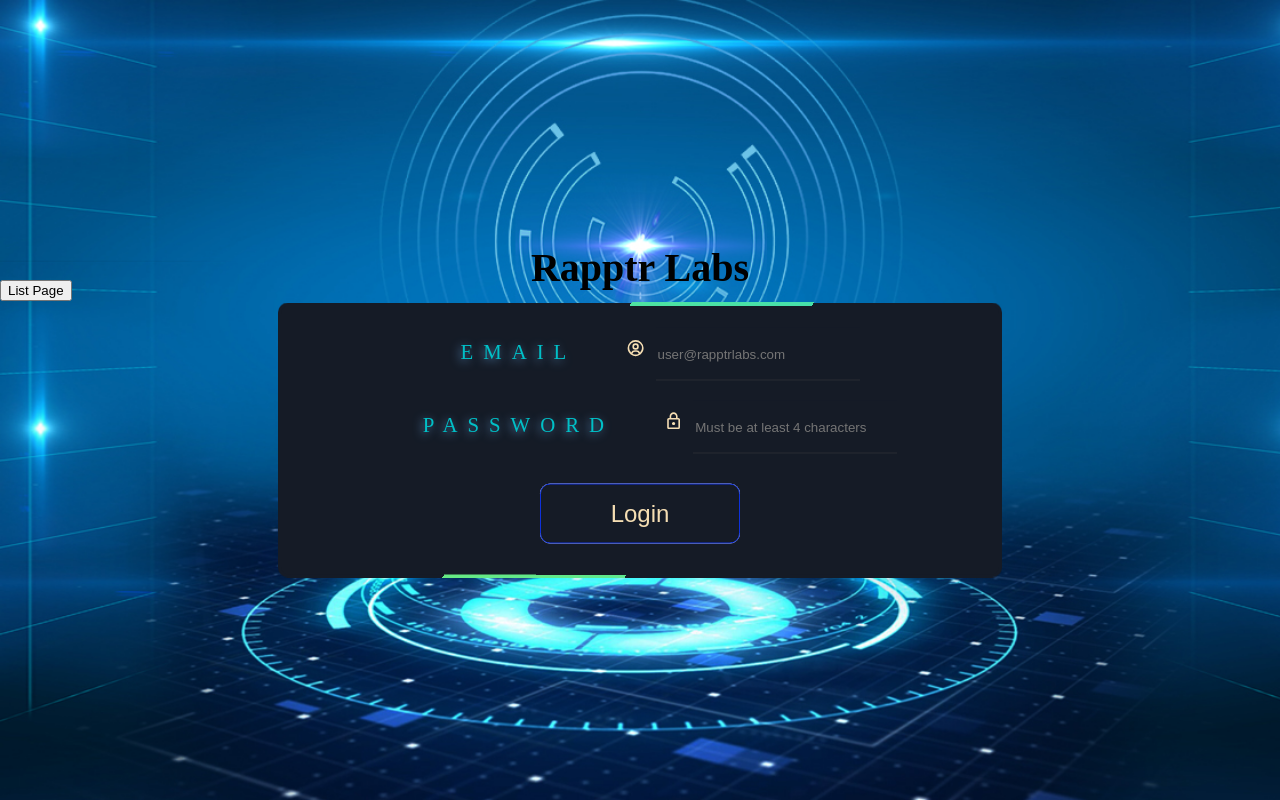
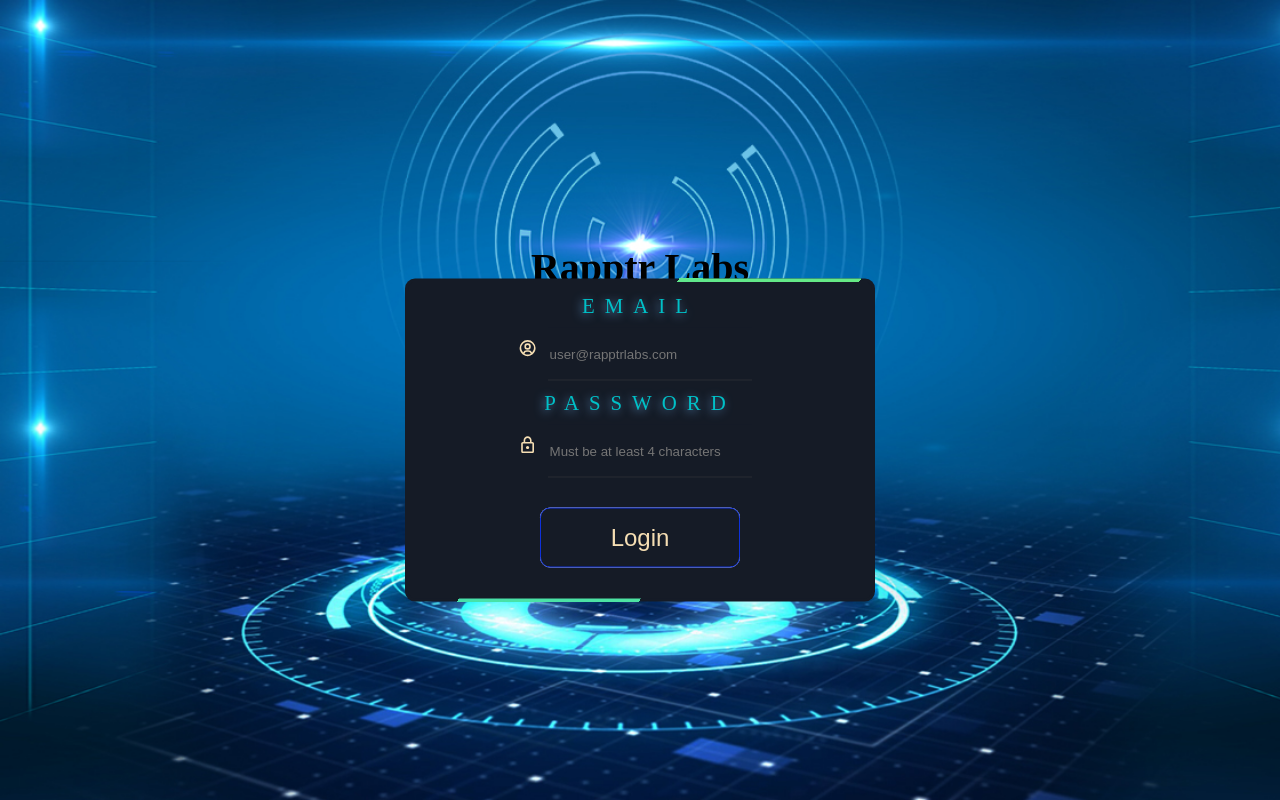
Before and after one commit to zombie1864/UI_Fundamentals-forms, a React (Create React App) app: page / in a window 1280 px wide. Built offline with nearby package versions, Linux system fonts and the light colour scheme.

Commit message:
updated styling and added comments to funcs. login displays success msg

```diff
--- a/package.json
+++ b/package.json
@@ -10,7 +10,7 @@
     "react": "^17.0.2",
     "react-dom": "^17.0.2",
     "react-icons": "^4.3.1",
-    "react-router-dom": "^6.0.0",
+    "react-router-dom": "^5.3.0",
     "react-scripts": "4.0.3",
     "web-vitals": "^1.1.2"
   },
--- a/src/App.js
+++ b/src/App.js
@@ -1,5 +1,5 @@
 import LoginPage from "./pages/LoginPage";
-import { BrowserRouter as Router, Routes, Route } from 'react-router-dom'
+import { BrowserRouter as Router, Switch, Route } from 'react-router-dom'
 import ListPage from "./pages/ListPage";
 import './css/App.css'
 
@@ -10,10 +10,10 @@
   return (
     <div className='App'>
       <Router>
-      <Routes>
-          <Route path='/' element={<LoginPage/>}/>
-          <Route path='/list' element={<ListPage/>}/>
-        </Routes>
+        <Switch>
+          <Route path='/' exact component={LoginPage}/>
+          <Route path='/list' component={ListPage}/>
+        </Switch>
       </Router>
     </div>
   )
--- a/src/components/login/LoginForm.js
+++ b/src/components/login/LoginForm.js
@@ -1,20 +1,28 @@
 import LoginTemplate from '../../templates/LoginTemplate'
 import { validateForm } from '../../validators/validateForm.js'
-import { useState } from 'react'
+import { useState, useEffect } from 'react'
 import { POSTdata } from '../../utils/http'
 
 const LoginForm = () => {
     /**
-    @description: login form comp
+    @description: login form comp. Contains all the business logic of loginForm
     @param {} Null: no props
     **/
-
-
     const [emailInput, setEmailInput] = useState(''),
         [pwdInput, setpwdInput] = useState(''),
         [formSubmitted, setFormSubmitted] = useState(false),
         [invalidEmail, setInvalidEmail] = useState(),
-        [invalidPwd, setInvalidPwd] = useState()
+        [invalidPwd, setInvalidPwd] = useState(),
+        [redirect, setRedirect] = useState(false)
+
+    const stagingRedirect = formSubmitted => {
+        if (formSubmitted) setTimeout(() => setRedirect(true), 1200);
+    }
+
+    if (formSubmitted) stagingRedirect(formSubmitted)
+    useEffect(() => { // performs cleanup of states on componentUnmount phase
+        return () => setFormSubmitted(false)
+    }, [])
 
 
     const handleSubmitForm = event => {
@@ -24,20 +32,17 @@
             password: pwdInput
         }
         let loginMetaData = validateForm(data)
-        console.log(loginMetaData);
         if (
             loginMetaData.containsValidEmail &&
             loginMetaData.containsValidPwd
         ) {
             POSTdata(data)
             setFormSubmitted(true)
-            console.log('your data transmitted');
             setEmailInput('')
             setpwdInput('')
             setInvalidEmail()
             setInvalidPwd()
         } else {
-            console.log('invalid credentials');
             setInvalidEmail(!loginMetaData.containsValidEmail)
             setInvalidPwd(!loginMetaData.containsValidPwd)
         }
@@ -61,13 +66,13 @@
         }
     }
 
-
     return LoginTemplate(
         emailInput,
         pwdInput,
         invalidEmail,
         invalidPwd,
         formSubmitted,
+        redirect,
         handleSubmitForm,
         handleInputChange
     )
--- a/src/css/App.css
+++ b/src/css/App.css
@@ -1,5 +1,5 @@
 body {
-    background:linear-gradient(rgba(0, 0, 0, 0.1), rgba(0, 0, 0, 0.1)),url('../assets/img/—Pngtree—tech\ background\ creative\ synthesis\ poster_1052587.jpeg') no-repeat center center fixed;
+    background:url('../assets/img/—Pngtree—tech\ background\ creative\ synthesis\ poster_1052587.jpeg') no-repeat center center fixed;
     -webkit-background-size: cover;
     -moz-background-size: cover;
     -o-background-size: cover;
--- a/src/css/LoginForm.css
+++ b/src/css/LoginForm.css
@@ -16,7 +16,7 @@
     border-radius: 10px;
     width: 55vw;
     min-height: 150px;
-    max-width: 850px;
+    max-width: 450px;
     padding: 15px 10px 10px 10px;
     text-align: center;
     background: #151b26;
@@ -60,9 +60,6 @@
     margin: 0px 50px;
 }
 
-.inputContainer {
-    display: inline-block;
-}
 
 .icons{
     color: wheat;
--- a/src/templates/LoginTemplate.js
+++ b/src/templates/LoginTemplate.js
@@ -1,7 +1,8 @@
-import { Link } from 'react-router-dom'
+import { Redirect } from 'react-router-dom'
 import {BiUserCircle} from 'react-icons/bi'
 import {MdOutlineLock} from 'react-icons/md'
 import '../css/LoginForm.css'
+
 
 const LoginTemplate = (
     emailInput,
@@ -9,19 +10,28 @@
     invalidEmail,
     invalidPwd,
     formSubmitted,
+    redirect,
     handleSubmitForm,
     handleInputChange
 ) => {
     /**
     @description: view function, deals with the render markup of login page
-    @param {handleSubmitForm}
+    @param {emailInput} String: Input from user
+    @param {pwdInput} String: Input from user
+    @param {invalidEmail} Boolean: Used for dynamic styling and rendering of errMsg
+    @param {invalidPwd} Boolean: Used for dynamic styling and rendering of errMsg
+    @param {formSubmitted} Boolean: Used for dynamic styling and render msg to user on successful form
+    @param {redirect} Boolean: true => redirect to list page
+    @param {handleSubmitForm} cbFunc: handles validation of form upon submission
+    @param {handleInputChange} cbFunc: Used for controlled comp of form
     **/
+
     return (
         <div>
             <h1 className='logo'>Rapptr Labs</h1>
             <form className='loginForm' onSubmit={handleSubmitForm}>
                     <label className='formLabels'>Email</label>
-                <div className='inputContainer'>
+                    <div>
                         <span className='icons'><BiUserCircle/></span>
                         <input
                         value={emailInput}
@@ -33,7 +43,7 @@
                         {invalidEmail && <p className='errMsg'>Invalid Email</p>}
                     </div>
                     <label className='formLabels'>Password</label>
-                <div className='inputContainer'>
+                    <div>
                         <span className='icons'><MdOutlineLock/></span>
                         <input
                         value={pwdInput}
@@ -54,9 +64,7 @@
                     </span>
                 </div>
             </form>
-            <Link to='/list'>
-                <button>List Page</button>
-            </Link>
+            {redirect && <Redirect to='/list'/>}
         </div>
     )
 }
--- a/src/utils/http.js
+++ b/src/utils/http.js
@@ -1,18 +1,22 @@
 export const POSTdata = async (dataToSubmit) => {
-    console.log(dataToSubmit);
-    const httpReq = fetch(
+    /**
+    @description: Performs HTTP POST req and awaits resp from server
+    @param {dataToSubmit} Object
+    **/
+    const httpReq = await fetch(
         'http://dev.rapptrlabs.com/Tests/scripts/user-login.php',
         {
             method: 'POST',
             headers: {
                 'Content-Type': 'application/json',
+                'access-token': '',
                 'Access-Control-Allow-Origin': '*',
             },
             body: JSON.stringify(dataToSubmit)
         }
     )
     const httpResp = await httpReq.json()
-    console.log(httpResp);
+    return httpResp
 }
 
 // test@rapptrlabs.com
```
Also changed, not shown: 1 other file (tests, documents, lock files or other folders). Lines whose indentation alone changed are shown as unchanged.
